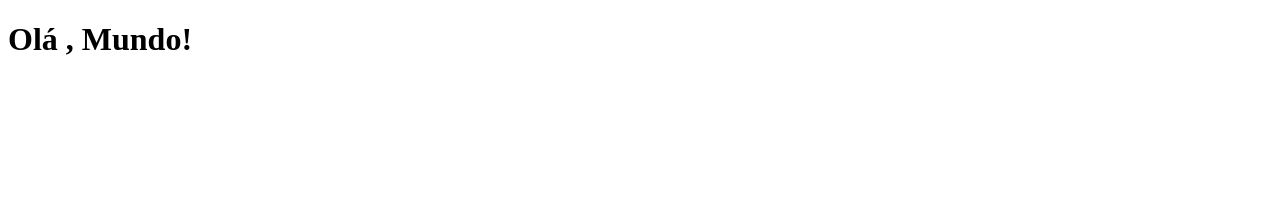
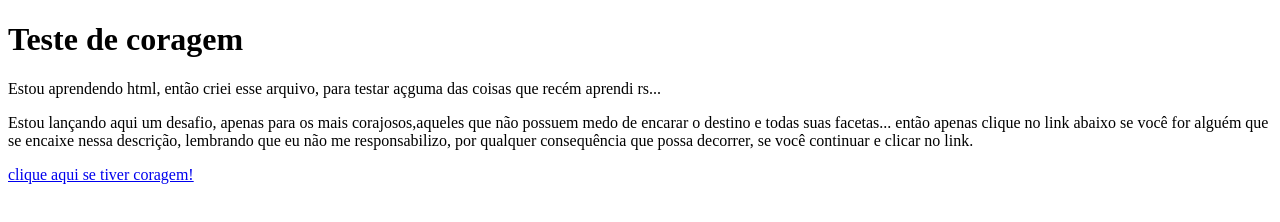
Before and after one commit to JoaoVictorProcopio/Projeto-1, a plain HTML site: page index.html in a window 1280 px wide. Drawn offline with Linux system fonts and the light colour scheme.

Commit message:
modif do arquivo index.html

```diff
--- a/index.html
+++ b/index.html
@@ -1,9 +1,15 @@
 <!DOCTYPE html>
 <html>
     <head>
-        <title>Meu Porjeto</title>
+        <meta charset="utf-8">
+        <title>Testando</title>
     </head>
     <body>
-        <h1>Olá , Mundo!</h1>
+        <h1>Teste de coragem</h1>
+        <div>
+            <p>Estou aprendendo html, então criei esse arquivo, para testar açguma das coisas que recém aprendi rs...</p>
+            <p>Estou lançando aqui um desafio, apenas para os mais corajosos,aqueles que não possuem medo de encarar o destino e todas suas facetas... então apenas clique no link abaixo se você for alguém que se encaixe nessa descrição, lembrando que eu não me responsabilizo, por qualquer consequência que possa decorrer, se você continuar e clicar no link. </p>
+            <a href="http://3.bp.blogspot.com/-VVlg3wfkA2Q/VNOafBXFNdI/AAAAAAAACBw/ZTmXXzYcxds/s400/trollagem.jpg" target="_blank">clique aqui se tiver coragem!</a>
+        </div>
     </body>
 </html>
```
